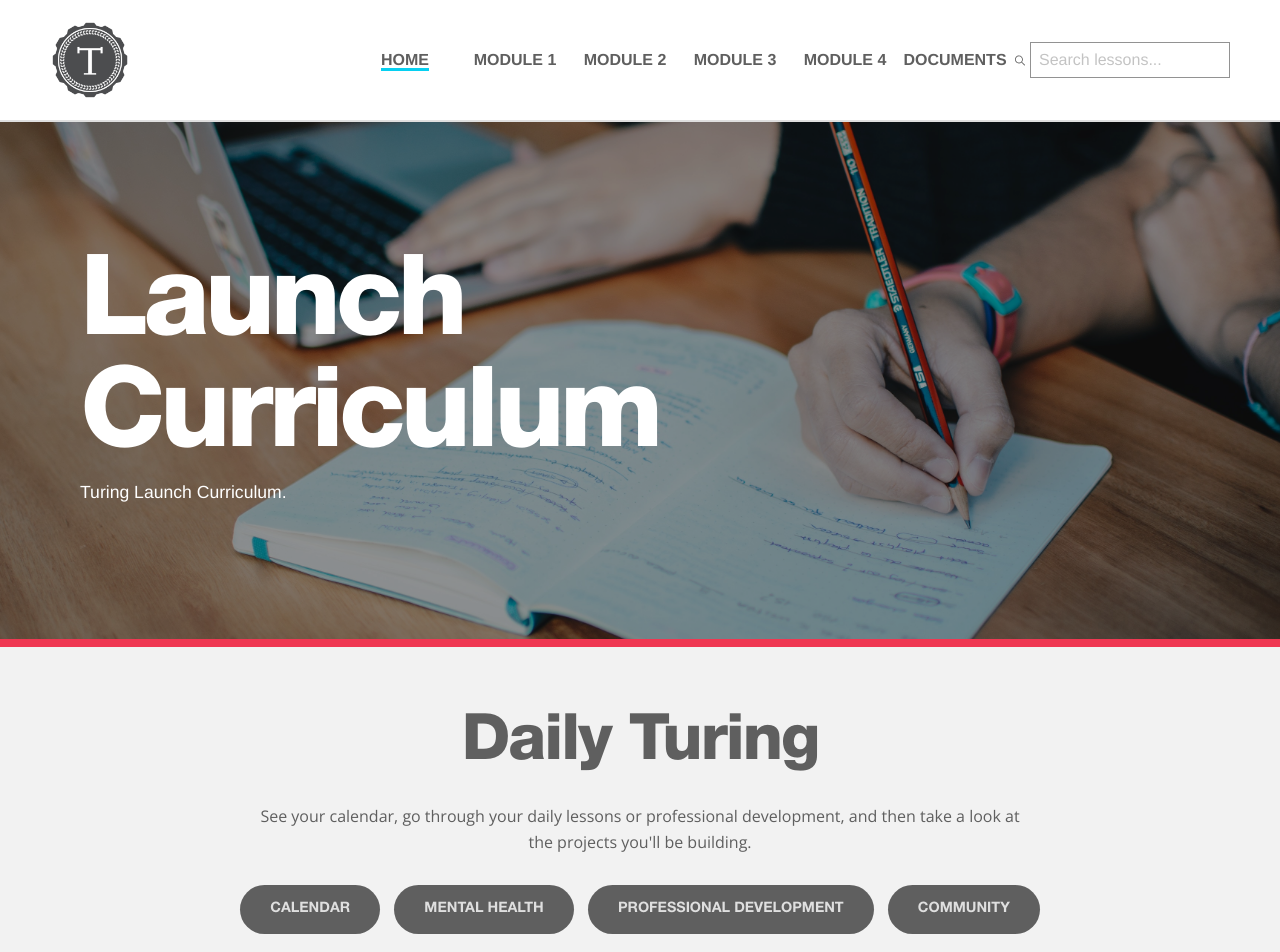
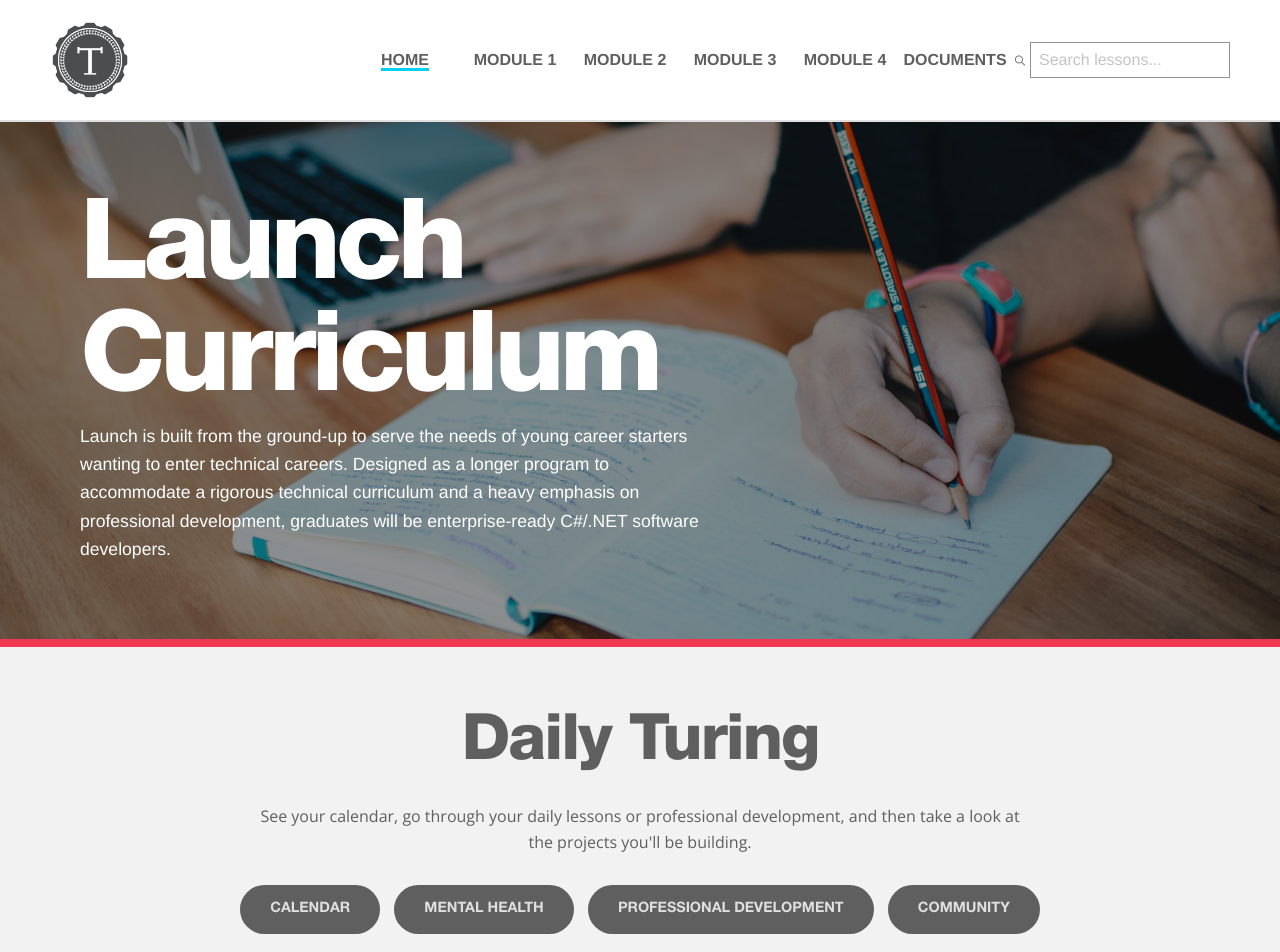
Before and after one commit to turingschool/launch-curriculum, a Jekyll site: the page built from index.html, in a window 1280 px wide. Shown: the top 952 px of the page. Built offline with Jekyll 4.4.1, drawn with Linux system fonts in a browser that asks for light colours; nearby versions of some CDN libraries; comment, search, counter and statistics services are not loaded.

Commit message:
Update Launch info

```diff
--- a/index.html
+++ b/index.html
@@ -6,7 +6,7 @@
 <section class="splash">
   <div class="splash-text">
     <h1>Launch Curriculum</h1>
-    <p>Turing Launch Curriculum.</p>
+    <p>Launch is built from the ground-up to serve the needs of young career starters wanting to enter technical careers. Designed as a longer program to accommodate a rigorous technical curriculum and a heavy emphasis on professional development, graduates will be enterprise-ready C#/.NET software developers.</p>
   </div>
 </section>
 
```
